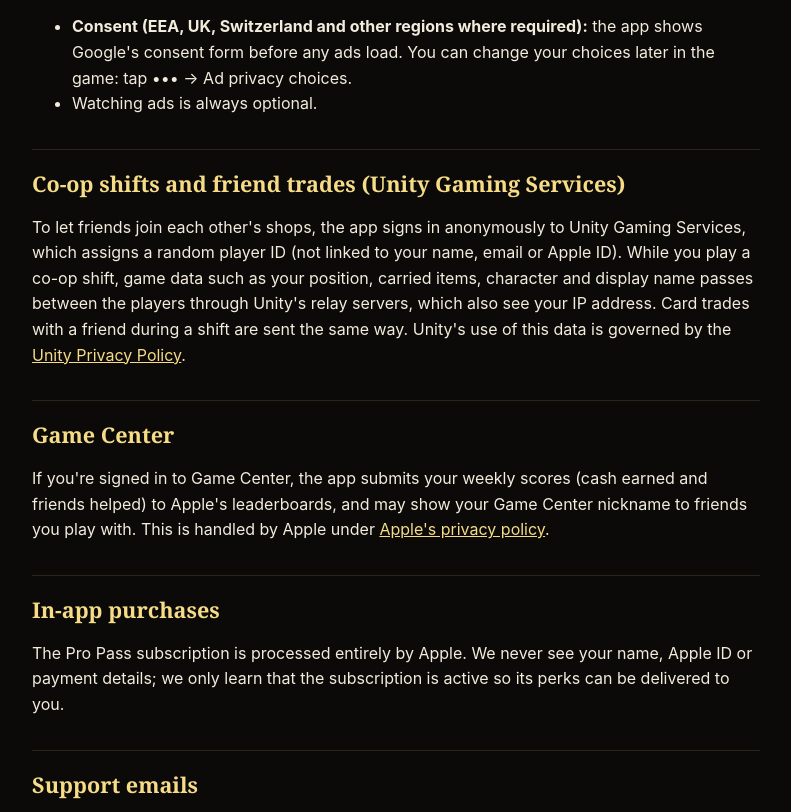
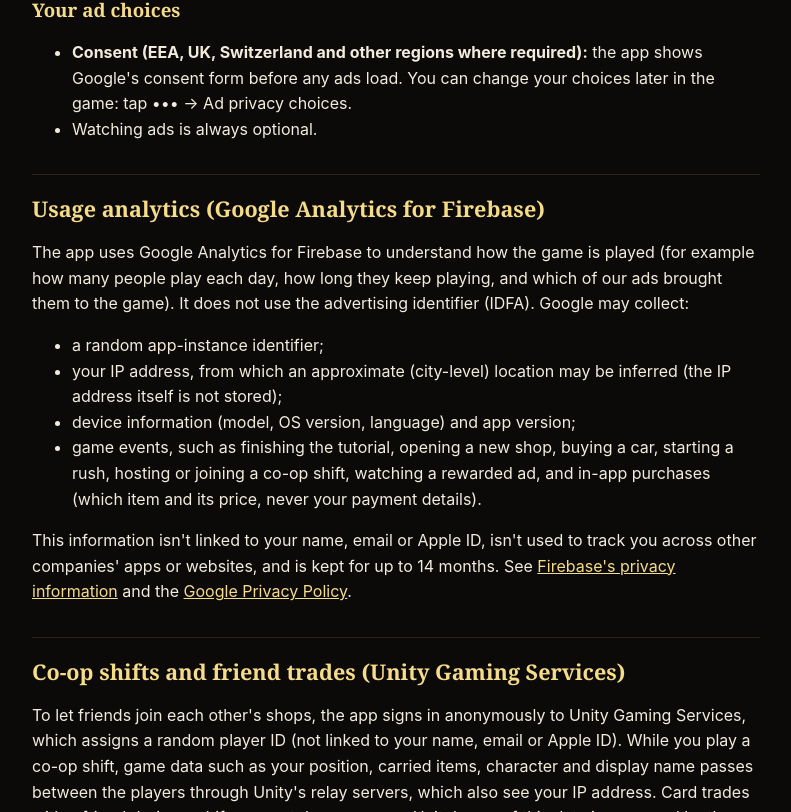
Before and after one commit to nelsonthegr8/nelsonthegr8.github.io, a plain HTML site: page pop-street-tycoon/privacy/index.html in a window 1280 px wide. Shown: the part 960-1772 px from the top of the page, without its empty margins (244-1035 px from the left). Drawn offline with Linux system fonts and the light colour scheme.

Commit message:
Pop Street Tycoon privacy: Google Analytics for Firebase section

```diff
--- a/pop-street-tycoon/privacy/index.html
+++ b/pop-street-tycoon/privacy/index.html
@@ -24,8 +24,9 @@
   <div class="card">
     <strong>In short:</strong> there are no accounts to create and we don't ask for your
     name, email or contacts. Your game progress stays on your device. The app shows
-    optional ads through Google AdMob, connects co-op shifts through Unity Gaming Services,
-    and uses Apple Game Center for leaderboards. Ads are never personalised and the app
+    optional ads through Google AdMob, measures how the game is played with Google Analytics
+    for Firebase, connects co-op shifts through Unity Gaming Services, and uses Apple Game
+    Center for leaderboards. Ads are never personalised and the app
     does not track you.
   </div>
 
@@ -56,6 +57,25 @@
     choices later in the game: tap ••• → Ad privacy choices.</li>
     <li>Watching ads is always optional.</li>
   </ul>
+
+  <h2>Usage analytics (Google Analytics for Firebase)</h2>
+  <p>The app uses Google Analytics for Firebase to understand how the game is played (for
+  example how many people play each day, how long they keep playing, and which of our
+  ads brought them to the game). It does not use the advertising identifier (IDFA).
+  Google may collect:</p>
+  <ul>
+    <li>a random app-instance identifier;</li>
+    <li>your IP address, from which an approximate (city-level) location may be
+    inferred (the IP address itself is not stored);</li>
+    <li>device information (model, OS version, language) and app version;</li>
+    <li>game events, such as finishing the tutorial, opening a new shop, buying a car,
+    starting a rush, hosting or joining a co-op shift, watching a rewarded ad, and
+    in-app purchases (which item and its price, never your payment details).</li>
+  </ul>
+  <p>This information isn't linked to your name, email or Apple ID, isn't used to track
+  you across other companies' apps or websites, and is kept for up to 14 months. See
+  <a href="https://firebase.google.com/support/privacy">Firebase's privacy information</a>
+  and the <a href="https://policies.google.com/privacy">Google Privacy Policy</a>.</p>
 
   <h2>Co-op shifts and friend trades (Unity Gaming Services)</h2>
   <p>To let friends join each other's shops, the app signs in anonymously to Unity
```
